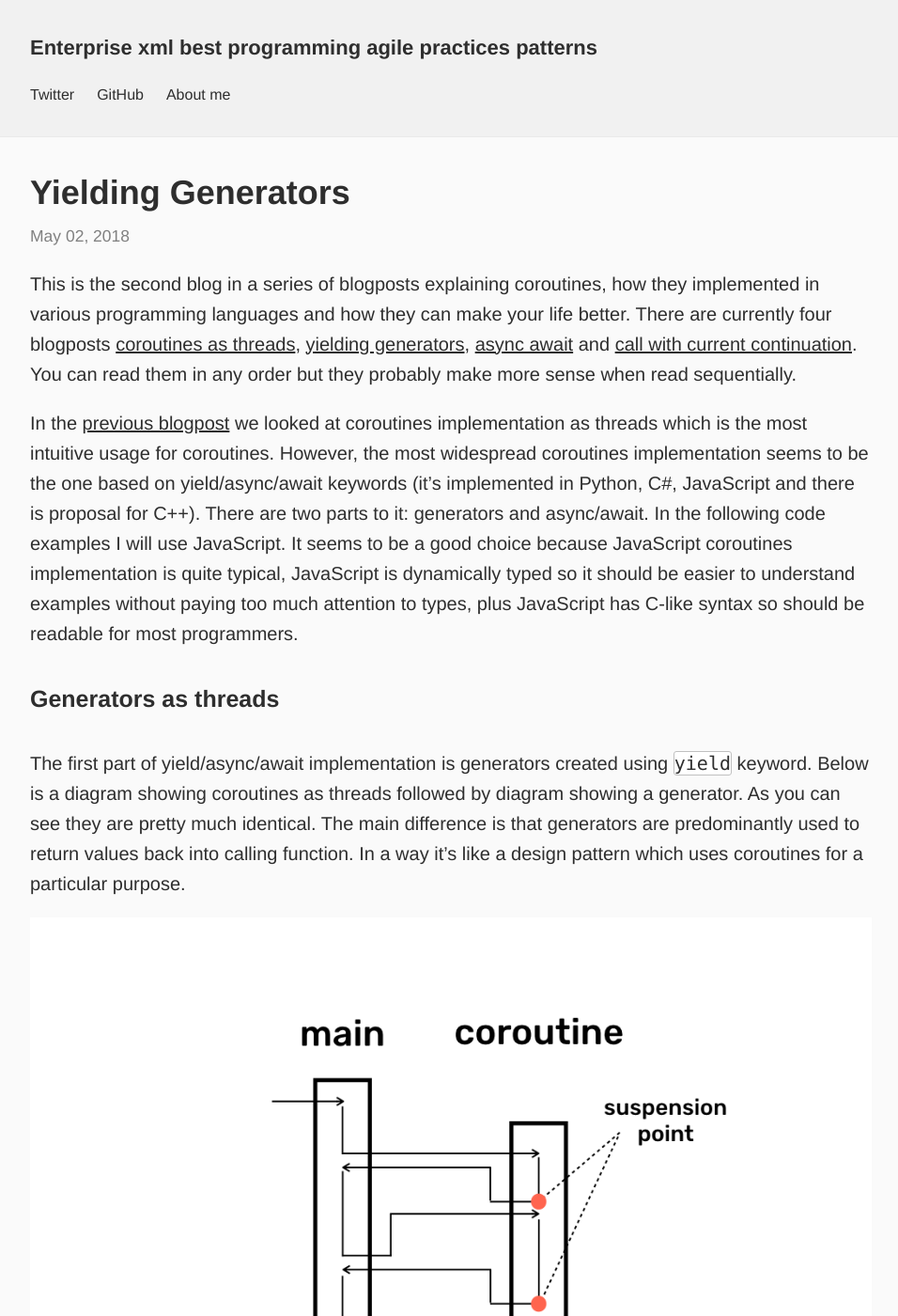
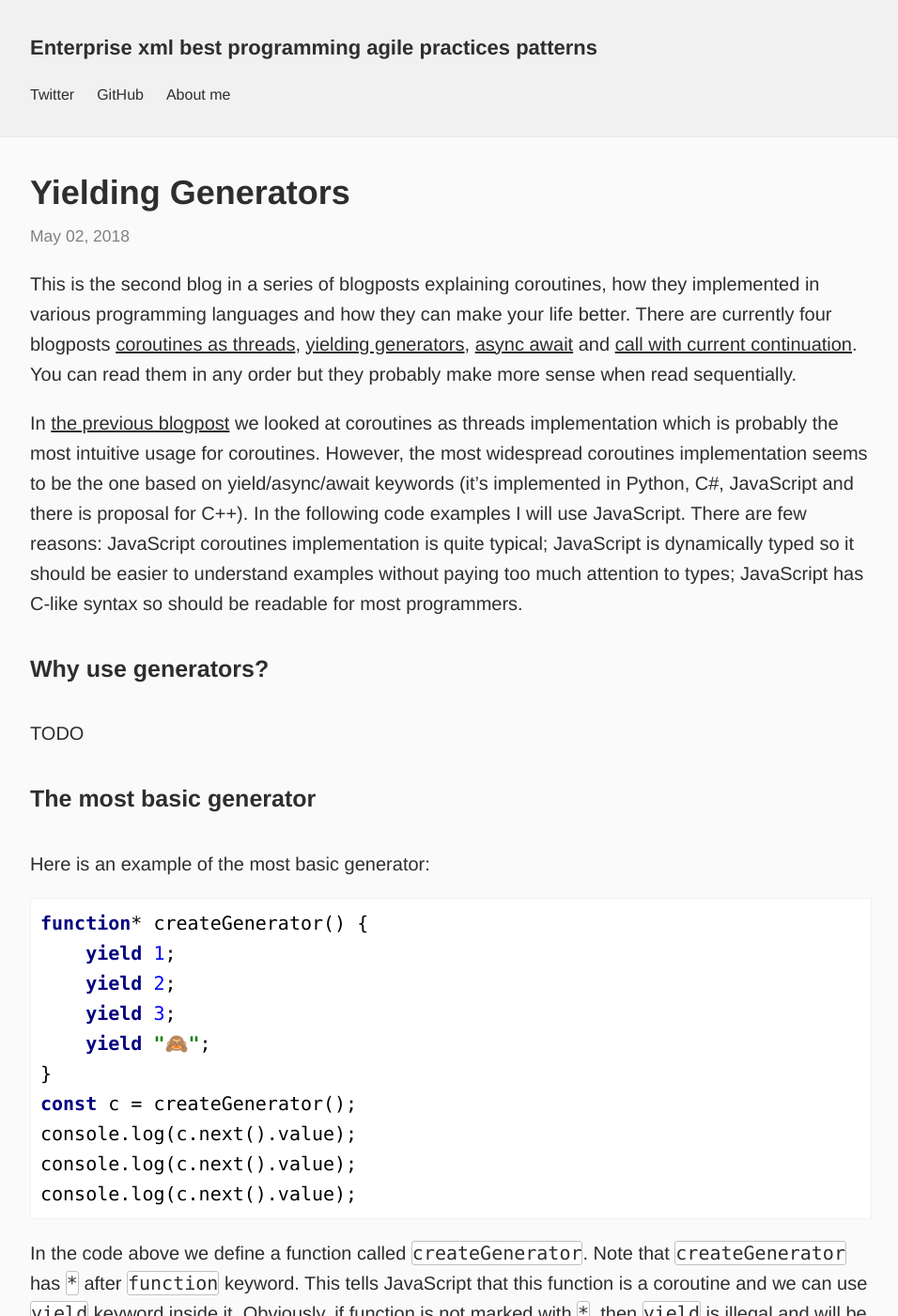
Before and after one commit to dkandalov/dkandalov.github.io, a Jekyll site: the page built from _posts/coroutines/2018-05-02-yielding-generators.md, in a window 1280 px wide and 1400 px high. Shown: the whole window at 94% size, without its empty margins (160-1116 px from the left). Built offline with Jekyll 4.4.1, drawn with Linux system fonts in a browser that asks for light colours; our own code applies the rules of GitHub Pages for plain Markdown files; some of the changed text lies outside the part shown.

Commit message:
updated yield post

````diff
--- a/_posts/coroutines/2018-05-02-yielding-generators.md
+++ b/_posts/coroutines/2018-05-02-yielding-generators.md
@@ -10,16 +10,36 @@ There are currently four blogposts
 [call with current continuation]({% post_url 2018-05-06-call-with-current-continuation %}).
 You can read them in any order but they probably make more sense when read sequentially.
 
-In the [previous blogpost]({% post_url 2018-05-01-coroutines-as-threads %}) we looked at coroutines implementation as threads which is the most intuitive usage for coroutines. However, the most widespread coroutines implementation seems to be the one based on yield/async/await keywords (it's implemented in Python, C#, JavaScript and there is proposal for C++). There are two parts to it: generators and async/await. In the following code examples I will use JavaScript. It seems to be a good choice because JavaScript coroutines implementation is quite typical, JavaScript is dynamically typed so it should be easier to understand examples without paying too much attention to types, plus JavaScript has C-like syntax so should be readable for most programmers.
+In [the previous blogpost]({% post_url 2018-05-01-coroutines-as-threads %}) we looked at coroutines as threads implementation which is probably the most intuitive usage for coroutines. However, the most widespread coroutines implementation seems to be the one based on yield/async/await keywords (it's implemented in Python, C#, JavaScript and there is proposal for C++). In the following code examples I will use JavaScript. There are few reasons: JavaScript coroutines implementation is quite typical; JavaScript is dynamically typed so it should be easier to understand examples without paying too much attention to types; JavaScript has C-like syntax so should be readable for most programmers.
+
+#### Why use generators?
+TODO
+
+#### The most basic generator
+Here is an example of the most basic generator:
+<javascript>
+function* createGenerator() {
+	yield 1;
+	yield 2;
+	yield 3;
+	yield "🙈";
+}
+const c = createGenerator();
+console.log(c.next().value);
+console.log(c.next().value);
+console.log(c.next().value);
+</javascript>
+In the code above we define a function called `createGenerator`. Note that `createGenerator` has `*` after `function` keyword. This tells JavaScript that this function is a coroutine and we can use `yield` keyword inside it. Obviously, if function is not marked with `*`, then `yield` is illegal and will be cause runtime error in JavaScript or compilation error in compiled languages. (This is similar to [the previous blogpost]({% post_url 2018-05-01-coroutines-as-threads %}) where we couldn't use Lua `coroutine.yield()` outside of coroutine created with `coroutine.create`.) After creating the generator, we assign it to `c` and can use `next()` function to start/resume execution of the coroutine. Each invocation of `next()` changes state of the generator and returns an object which has a property called `value` through which we can access the data yielded by generator. Overall, the program resumes coroutine three times and prints `123` never reaching the line which yields the monkey. To get the monkey we can add one more invocation of `c.next()`.
 
 #### Generators as threads
 
-The first part of yield/async/await implementation is generators created using `yield` keyword. Below is a diagram showing coroutines as threads followed by diagram showing a generator. As you can see they are pretty much identical. The main difference is that generators are predominantly used to return values back into calling function. In a way it's like a design pattern which uses coroutines for a particular purpose.
+This might not be the first thing that comes up when you start using generators but there are couple similarities between generators and coroutines as threads. The diagram below illustrates coroutines as threads in which `coroutine` yields execution back to `main` (you can find description of the notation in [the previous blogpost]({% post_url 2018-05-01-coroutines-as-threads %})).
+![](/assets/images/coroutines/yield/0-coroutine.png)
 
-![](/assets/images/coroutines/yield/0-coroutine.png)
+And the diagram below shows a generator. As you can see they are pretty much identical. The main difference is that generators are predominantly used to return values back into calling function. To be fair, coroutines as threads can also pass values from/to coroutine so technically there is little difference, the difference is in the intent.
 ![](/assets/images/coroutines/yield/1-generator.png)
 
-Here is an example of JavaScript generator which works similar to the first diagram. In the code we define function `createGenerator`. This is similar to `coroutine.create` in Lua code. Note that `createGenerator` has `*` after `function` keyword. This tells JavaScript that this function is a coroutine, so just like in Lua where we couldn't use `coroutine.yield()` outside of coroutine, we can't use `yield` outside functions which are not generators, i.e. not marked with `*`. After creating generator, we assign to `c` and can use `next()` function to start/resume execution of the coroutine. Overall, the program resumes coroutine, which yields back to `main`. It prints `12345` never reaching the line which prints the monkey.
+The point is that because the underlying idea is the same, we could use generators to do context switching similar to coroutines as threads:
 <javascript>
 function* createGenerator() {
 	console.log("2");
@@ -35,18 +55,11 @@ console.log("3");
 c.next();
 console.log("5");
 </javascript>
+Overall, the program keeps resuming coroutine `c`, which prints some value and yields execution back to `main`. It prints `12345` never reaching the line with the monkey. Note that we call `yield` without any values because here the main reason for using coroutine is preemptive concurrency.
 
 #### Generator state
 
-Similar to threads, generators have state. In the example below, we create a generator which yields twice and resume it three times printing result value of both `next()` and `yield`. The program prints:
-```
-{ value: undefined, done: false }
-undefined
-{ value: undefined, done: false }
-undefined
-{ value: undefined, done: true }
-```
-Each call of `next()` returns an object with `value` and `done` attributes where `done` is similar to the state of a thread. That is after generator finished executing all instructions it ends up in the `done: true` state. All the values returned by `next()` are `undefined` because we don't yield any values. The two `undefined` lines are printed by `console.log(yield)`, it's `undefined` because we don't pass any values in to the `next()` call.
+Generators have state and in JavaScript it can be observed in the object returned by `c.next()` function. In the example below, we create a generator which yields twice and in `main` we resume it three times printing result value of both `next()` and `yield`.
 <javascript>
 function* createGenerator() {
 	console.log(yield);
@@ -57,14 +70,17 @@ console.log(c.next());
 console.log(c.next());
 console.log(c.next());
 </javascript>
-As mentioned before the whole point of generator is to return some values, so the example above is a bit pointless (although it helps to illustrate the analogy between coroutines as threads and coroutines as generators). To make it a bit more useful we `yield` values from generator back into the main function. In the example below we create generator which yields dog and pig. In the `main` function we resume the generator passing values to it. Note that unlike Lua the first value passed into generator is lost and the next two values evaluated as a result of `yield` expression. So overall the output is:
+The program prints:
 ```
-{ value: '🐶', done: false }
-B
-{ value: '🐷', done: false }
-C
+{ value: undefined, done: false }
+undefined
+{ value: undefined, done: false }
+undefined
 { value: undefined, done: true }
 ```
+Each call of `next()` returns an object with `value` and `done` attributes where `done` is similar to the state of a thread. That is after generator finished executing all instructions it ends up in the `done: true` state. All the values returned by `next()` are `undefined` because generator didn't `yield` anything. The two `undefined` lines are printed by `console.log(yield)`, i.e. `yield` evaluated to `undefined` and this is because we didn't pass any values into the `next()` call.
+
+As mentioned before the whole point of generators is to return some values. To make it a bit more useful we can `yield` values from generator back into the main function. In the example below we create a generator which yields dog and pig and in the `main` function we resume the generator passing values to it. Note that the first value passed into `c.next()` is lost and the next two values will be the result of evaluating `yield` expression.
 <javascript>
 function* createGenerator() {
 	console.log(yield "🐶");
@@ -75,11 +91,18 @@ console.log(c.next("will be lost"));
 console.log(c.next("B"));
 console.log(c.next("C"));
 </javascript>
+Overall the output is:
+```
+{ value: '🐶', done: false }
+B
+{ value: '🐷', done: false }
+C
+{ value: undefined, done: true }
+```
 
 #### Stackless yield
 
-Unlike Lua coroutines which are stackful, JavaScript coroutines implementation is stackless (this also applies to most other languages using yield/async/await coroutines implementation). In particular, this means that we cannot `yield` from sub-function, even if it's an anonymous function. In the example below, we create generator which yields a dog and then calls `forEach` on an array which takes an anonymous function `it => { ... }`. Because JavaScript generators are stackless and anonymous function cannot be marked as generator, we cannot `yield` from inside it. So the code below just crashes.
-
+JavaScript implementation of coroutines is **stackless** (this is also true for implementations in Python, C#, Kotlin). In particular, this means that coroutines cannot `yield` from sub-functions. In the example below, we create generator which yields a dog and then calls `forEach` on an array which takes an anonymous function `it => { ... }`. Anonymous function here still counts as a sub-function, so we cannot `yield` from inside it (the example below fails at runtime, but in a compiled language it would be a compilation error).
 <javascript>
 function* createGenerator() {
 	console.log(yield "🐶");
@@ -92,19 +115,9 @@ console.log(c.next("A"));
 console.log(c.next("B"));
 console.log(c.next("C"));
 </javascript>
+You might attempt to extract the anonymous function into a named function and mark with `*` to make JavaScript happy. However, this won't solve the problem because the new function will become a generator on its own and will not `yield` from the outer `createGenerator()` function.
 
-There is an easy to fix the code in this particular case by using syntax for iterating arrays which doesn't require anonymous functions. The code below will work as expected and will print:
-```
-{ value: '🐶', done: false }
-B
-{ value: 1, done: false }
-C
-{ value: 2, done: false }
-D
-{ value: 3, done: false }
-E
-{ value: undefined, done: true }
-```
+In this particular case there is an easy way to fix the code by using array iteration syntax which doesn't require anonymous functions. Obviously, this works because JavaScript has some knowledge of how to handle `for` loops containing `yield` expressions.
 <javascript>
 function* createGenerator() {
 	console.log(yield "🐶");
@@ -119,8 +132,22 @@ console.log(c.next("C"));
 console.log(c.next("D"));
 console.log(c.next("E"));
 </javascript>
-Obviously, the two previous examples functionally equivalent so JavaScript must know how to handle `for` loop containing `yield`. It's not the only control structure which can be used transparently with `yield`. In the example below you can see that `yield` works fine with `try/catch/finally`. In this example, we create a generator and resume it with `c.next()`. The generator will run to the `yield "🐶"` expression which will yield execution back to the main function (this happens before evaluating `yield` so `value` is not assigned anything at this point). In the main function we log the result of the `c.next()` and then call `c.next("🚀")`. This continues generator execution evaluating `yield "🐶"` to `"🚀"` and assigning it to the `value` variable. Because `value` is equal to the rocket, we throw the rocket and end up in the `catch` block which logs "catch" and yields an explosion. The `"💥"` is returned to the main function and logged as a result of evaluating `c.next("🚀")`. Main function resumes generator one more time so generator continues from `yield "💥"` in the `catch` and executes `finally`. The main point here is that `yield` can return from generator multiple times without executing code in the `finally`. This is not something you can achieve with normal `return`s.
+The code works as expected and will print:
+```
+{ value: '🐶', done: false }
+B
+{ value: 1, done: false }
+C
+{ value: 2, done: false }
+D
+{ value: 3, done: false }
+E
+{ value: undefined, done: true }
+```
 
+#### Generators and try/catch/finally
+
+In the previous example we've seen that JavaScript knows how to combine `for` loops and `yield` but it's not the only control structure which can be used transparently with `yield`. In the example below you can see that `yield` works fine with `try/catch/finally`.
 <javascript>
 function* createGenerator() {
 	try {
@@ -129,7 +156,7 @@ function* createGenerator() {
 		yield "🙈";
 	} catch (e) {
 		console.log("catch");
-		yield "💥";
+		yield e + "💥";
 	} finally {
 		console.log("finally");
 	}
@@ -139,8 +166,21 @@ console.log(c.next());
 console.log(c.next("🚀"));
 console.log(c.next());
 </javascript>
+It prints:
+```
+{ value: '🐶', done: false }
+catch
+{ value: '🚀💥', done: false }
+finally
+{ value: undefined, done: true }
+```
+In this example, we create a generator and resume it with `c.next()`. The generator will run to the `yield "🐶"` expression which will yield execution back to the main function (note that this happens before evaluating `yield "🐶"` so the `value` variable is not assigned at this point). In the main function we log the result of the `c.next()` and then call `c.next("🚀")`. This continues generator execution which will evaluate `yield "🐶"` to `"🚀"` and assign it to the `value` variable. Because `value` is equal to the rocket, we throw the rocket and end up in the `catch` block which logs `"catch"` and yields `e + "💥"` which is returned to the `main` function and logged as the result of evaluating `c.next("🚀")`. After this `main` resumes generator one more time so generator continues from `yield e + "💥"` in the `catch` and executes `finally`.
 
-The previous examples had generators which yielded predefined amount of values. It doesn't have to the case though. In the next example we return factorial values in an infinite loop. In a way this is a lazily evaluated function returning infinite amount of values. Of course, it can be rewritten as some kind of iterable object but sometimes using generators can result in a simpler and more readable code.
+The interesting thing here is that `yield` returns from the generator multiple times without executing code in the `finally` clause. This can't be done with normal `return`s because each `return` from `try/finally` will run code in `funally`. This example also shows that generator can yield/resume execution from `catch` blocks remembering the exception it has caught previously.
+
+#### Infinite generators
+
+The previous examples of generators yielded predefined amount of values. It doesn't have to be the case. In the next example we return factorial values in an infinite loop. In a way this is a lazily evaluated function returning infinite amount of values. Of course, it can be rewritten as some kind of iterable object but sometimes using generators can result in a simpler and more readable code.
 <javascript>
 function* factorial() {
 	let n = 0;
@@ -181,6 +221,10 @@ console.log(f.next());
 console.log(f.next());
 console.log(f.next(10));
 </javascript>
+(Of course, this is not a valid implementation of factorial. The problem is that factorial function grows quite fast and after few values can't be accurately represented by floating point numbers which JavaScript uses by default.)
+
+#### Generators are state machines
+
 The previous examples might look a little bit too magical. To dispel the magic we can look at how the same functionality can be done in JavaScript versions without support for `yield` keyword. Luckily this is easy to do using [BabelJS](https://babeljs.io) which can transpile modern JavaScript (ES2018) to code runnable in the old ES5 language version. The code below is transpiled version of the skipping factorial generator. Note that at the bottom of the example you can see that `console.log(f.next())` code didn't change at all. Also `factorial()` function signature didn't change although its code was transformed. There are some implementation details we can't see in `regeneratorRuntime.wrap()` function but the main point here is that `factorial` code is transformed into a state machine. There is a `switch` statement which switches on the current state of the state machine. For example, initially the state is `0` so we match `case 0` and initialise `n`, `result` and `skip` variables. Then we fall though into `case 3` where `if (!true)` and `if (skip)` evaluate to false and won't be executed. The next state is set to `7` in `_context.next = 7` and the generator returns current result. When main function calls `f.next()` generator will continue execution from `case 7`. So as you can see there is no particular magic going on here. It might not a trivial code transformation going on in the compiler but after all the code becomes just a state machine.
 
 <javascript>
````
Also changed, not shown: _posts/coroutines/2018-05-01-coroutines-as-threads.md (+1 -1 lines), _posts/coroutines/2018-05-06-call-with-current-continuation.md (+3 -0 lines).
